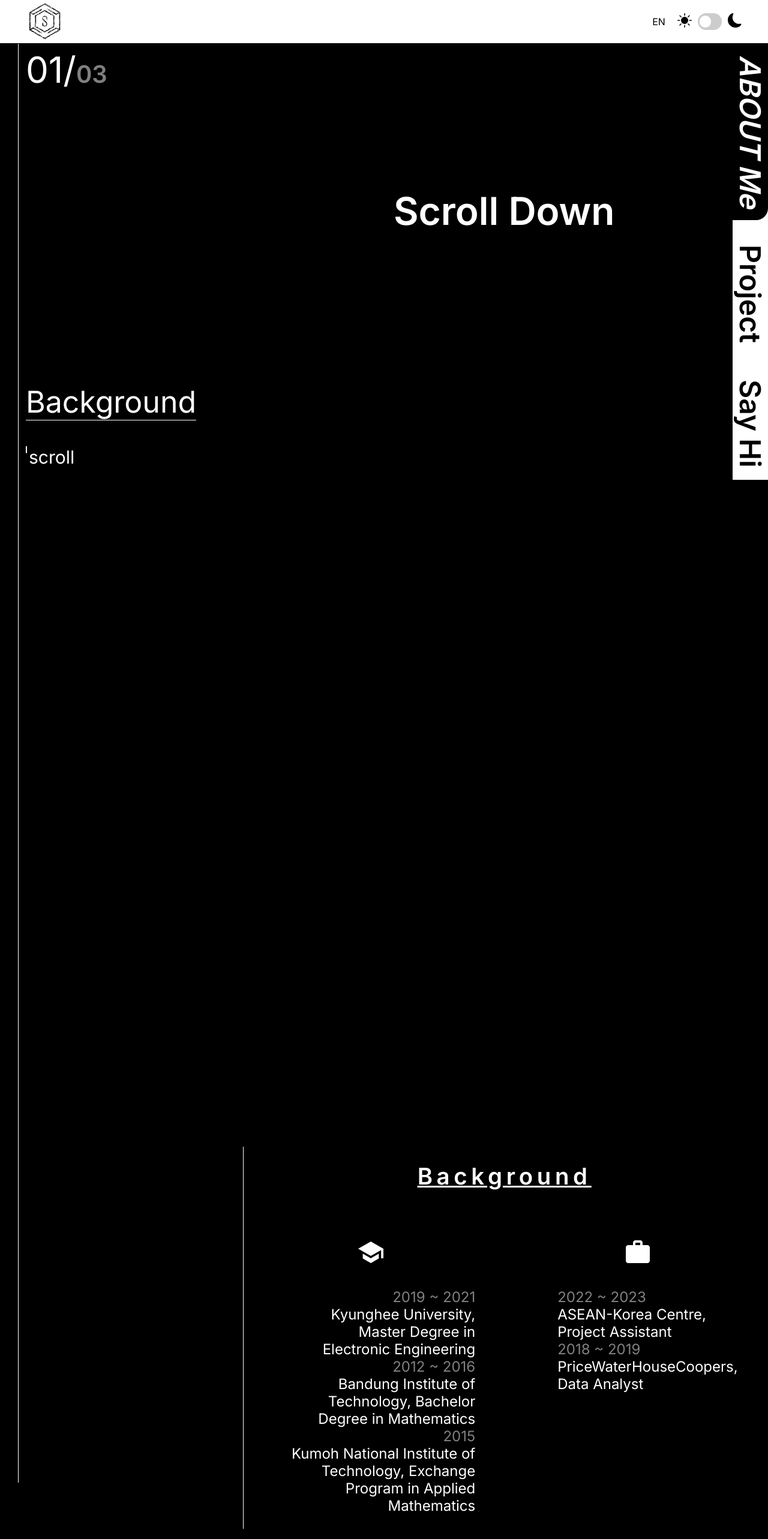
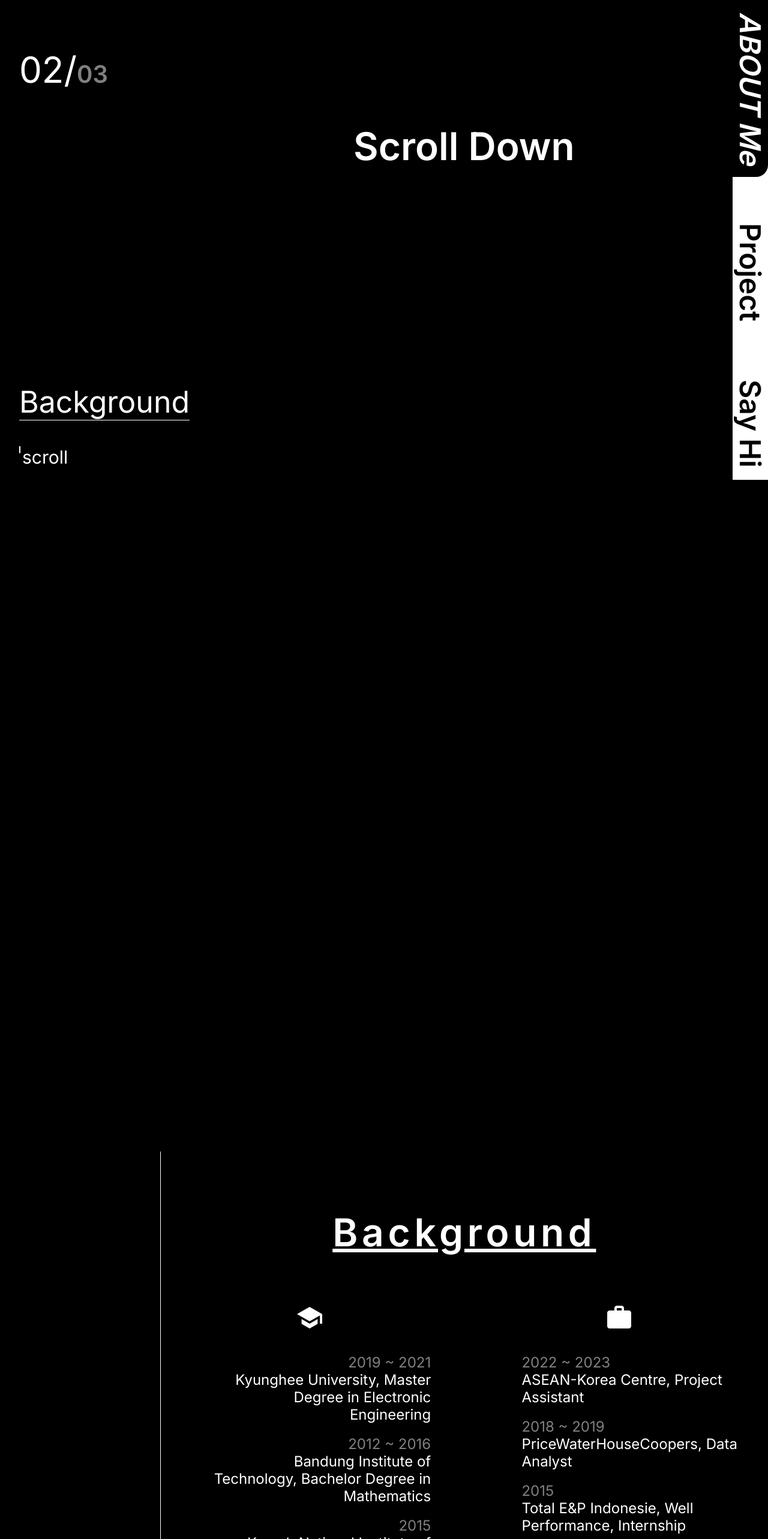
Before and after one commit to 95SR/portfolio-2, a React (Create React App) app: page /about in a window 1280 px wide. Shown: the top 2566 px of the page at 60% size. Built offline with nearby package versions, Linux system fonts and the light colour scheme.

Commit message:
edit about

```diff
--- a/src/App.css
+++ b/src/App.css
@@ -1,6 +1,5 @@
 .App{
   height: 100vh;
-
   display: flex;
   flex-direction: column;
 
@@ -14,17 +13,10 @@
 
 }
 
-.body{
-  background-color: black;
-  height: max-content;
-  padding-top: 9vh;
-  z-index: -100;
-
-}
 
 .blank{
   background-color: white;
-  height: 300vh;
+  height: 100%;
   width: 1px;
   position:relative;
   left: 30px;
--- a/src/App.js
+++ b/src/App.js
@@ -52,9 +52,6 @@ function App() {
                   <Contact/>
                 }/>
             </Routes>
-
-
-
               <Menu width={width}/>
 
 
--- a/src/component/About.css
+++ b/src/component/About.css
@@ -1,24 +1,30 @@
 .about{
     color: white;
     display: flex;
-    gap: 10px;
-
+    background-color: blue;
+ width: 100vw;
+ padding: 0;
+ margin: 0;
 }
-
-.title, .content{
 
 
 
+
+.title{
+    display: flex;
+    width: 25%;
+    background-color: black;
+    z-index: 2;
     height: 100%;
     padding: 2em;
 }
 
-.title{
-    display: flex;
-    width: 30%;
-    background-color: black;
-    z-index: 2;
+@media screen and (max-width:800px) {
+.about{
+    padding-top: 9vh;
 }
+}
+
 
 
 .number{
@@ -92,13 +98,14 @@ transform: translateY(40px);
 }
 
 .content{
-    width: 68vw;
-
+    width: 100%;
+    height: 100%;
     color: black;
     position: relative;
     margin: 0;
     padding: 0;
     border-left: solid 1px white;
+    background-color: black;
 
 }
 
@@ -109,7 +116,7 @@ transform: translateY(40px);
 .scroll-title{
     color: white;
     position: absolute;
-    top: 7%;
+    top: 5%;
     left: 50%;
     transform: translate(-50%,0);
     font-size: 5vw;
@@ -125,9 +132,9 @@ transform: translateY(40px);
 
 .intro-content{
     background-color: white;
-    height: 91vh;
+    height: 100%;
     position: fixed;
-    width: 70%;
+    width: 80%;
    display: flex;
    flex-direction: column;
    align-items: center;
@@ -170,19 +177,20 @@ gap: 50px;
 .bg-content{
     background-color: black;
     position: relative;
-    margin-top: 230vh;
-
+    margin-top: 240vh;
+    width: 100%;
     border-left: solid 1px white;
 color: white;
 display: flex;
 align-items: center;
 justify-content: center;
 flex-direction: column;
-padding-top: 2vw;
+padding-top: 6rem;
+padding-bottom: 6rem;
 }
 
 .bg-content .sub-title{
-font-size: 3vw;
+font-size: 4rem;
 font-weight: 600;
 text-decoration:underline;
 letter-spacing: 5pt;
@@ -227,7 +235,9 @@ width: 40%;
 
 }
 
-
+li{
+    margin-bottom: 20px;
+}
 @keyframes turning {
     0% {
         color: white;
@@ -240,3 +250,19 @@ width: 40%;
     }
 
 }
+
+.skill-content{
+    color: white;
+    background-color: black;
+   position: relative;
+   border-left: solid 1px white;
+}
+
+@media screen and (max-width:800px) {
+.about{
+    flex-direction: column ;
+   background-color: blue;
+   width: 100%;
+}
+
+}
--- a/src/component/About.jsx
+++ b/src/component/About.jsx
@@ -6,33 +6,39 @@ import { MdWork } from "react-icons/md";
 
 function About() {
   const [scrollY, setScrollY] = useState(0);
-  const content = useRef(null);
-  const content2 = useRef(null);
-  const content3 = useRef(null);
+  const content = useRef();
+  const content2 = useRef();
+  const content3 = useRef();
+  const [x, setX] = useState();
 
-
-
-
-const handleScroll = e => {
+const handleScroll = () => {
 
   setScrollY(window.scrollY)
-  const x = content.current.offsetLeft;
-    setX(x);
+
 
 }
 
+const getPosition = () => {
+
+  setX(content2.current.offsetTop);
+}
+
   const isInViewport2 = useIsInViewport(content2);
-  console.log(isInViewport2==true);
+  //console.log(isInViewport2==true);
 
-const [x, setX] = useState();
+  const isInViewport3 = useIsInViewport(content3);
+ // console.log(isInViewport3==true);
 
-const getPosition = () => {
-    const x = content.current.offsetLeft;
-    setX(x);
-  };
+ useEffect(() => {
+  getPosition();
+}, [x]);
 
-console.log(scrollY)
+useEffect(() => {
+  window.addEventListener("scroll", getPosition);
+}, []);
+
 console.log(x)
+
 
 
 
@@ -100,18 +106,20 @@ console.log(x)
   return (
     <div className='about body' >
 
-        <div className="blank"></div>
+
         <div className="title" >
           <div className="number">
           {
-            (scrollY < 290)
-            ?
-            '01'
-            :
-            (scrollY >= 290 && scrollY < 700)
+            (isInViewport2 && scrollY<=2000)
             ?
             '02'
-            :'03'
+            :
+            (isInViewport2 && isInViewport3)
+            ?
+            '03'
+            :
+            '01'
+
 
           }
           /<span>03</span>
@@ -119,22 +127,27 @@ console.log(x)
 
           <div className="subtitles" >
           {
-            isInViewport2
+           (isInViewport2 && scrollY<=2000)
             ?
             <div className="sub bg" >
               Background
             </div>
 
             :
+
+            (isInViewport3 && isInViewport2)
+            ?
+            <div className="sub intro" >
+              Skill
+            </div>
+            :
             <div className="sub intro" >
               Intro
             </div>
+
           }
 
           </div>
-
-
-
 
           {scrollY > 1000
           ?
@@ -143,10 +156,6 @@ console.log(x)
             </div>
               :
             <div className="scroll down"><span>  </span> scroll </div>}
-
-
-
-
         </div>
 
         <div className={!isInViewport2 ? "content" : "content no-border"}>
@@ -179,6 +188,7 @@ console.log(x)
                   <ul>
                     <li><span className='year'> 2022 ~ 2023 </span> ASEAN-Korea Centre, Project Assistant</li>
                     <li><span className='year'> 2018 ~ 2019 </span> PriceWaterHouseCoopers, Data Analyst</li>
+                    <li><span className='year'> 2015 </span> Total E&P Indonesie, Well Performance, Internship</li>
                   </ul>
 
                 </div>
@@ -186,7 +196,7 @@ console.log(x)
               </div>
           </div>
 
-         <div className="content-item" ref={content3} >
+         <div className="skill-content" ref={content3} >
           skill
          </div>
 
--- a/src/component/Menu.css
+++ b/src/component/Menu.css
@@ -1,9 +1,9 @@
 .big-container-menu{
-    height: 91vh;
+    height: 100vh;
     background-color: white;
     position: fixed;
     right: 0;
-    top: 9vh;
+
 
 }
 
@@ -106,6 +106,7 @@
     width: 100%;
     margin-right: -1000px;
     border: none;
+    z-index: 100;
 }
 
 .section-title-small{
--- a/src/index.css
+++ b/src/index.css
@@ -9,7 +9,7 @@ body {
   font-size: 1em;
   box-sizing: border-box;
   padding: 0;
-  overflow-x: hidden;
+
 
 
 }
```
Lines whose indentation alone changed are shown as unchanged.
